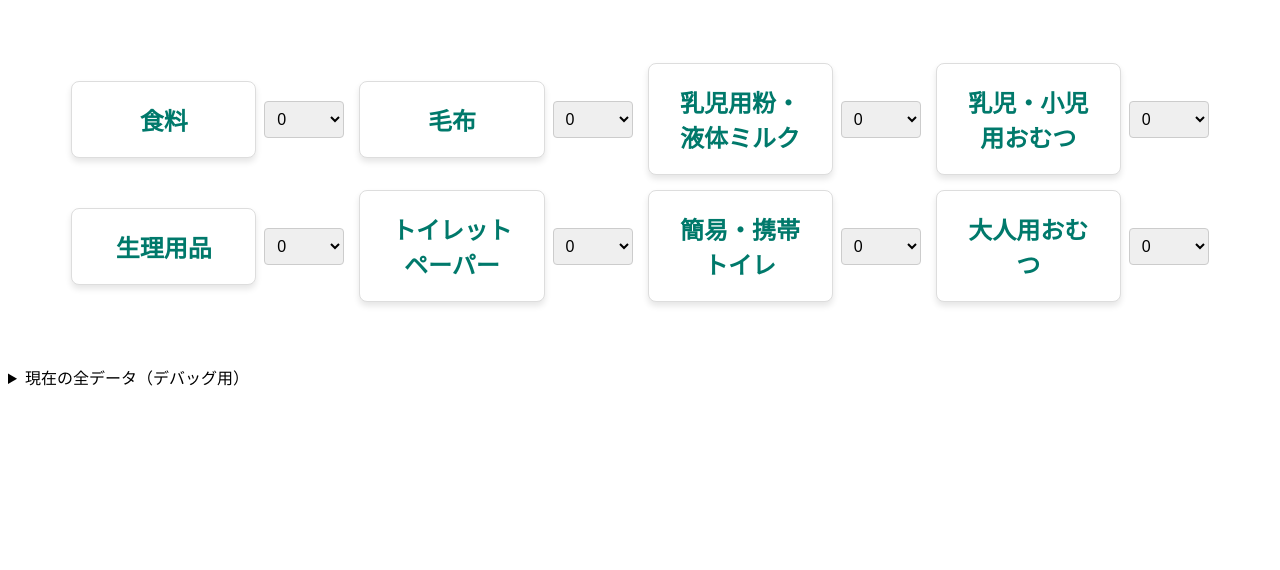
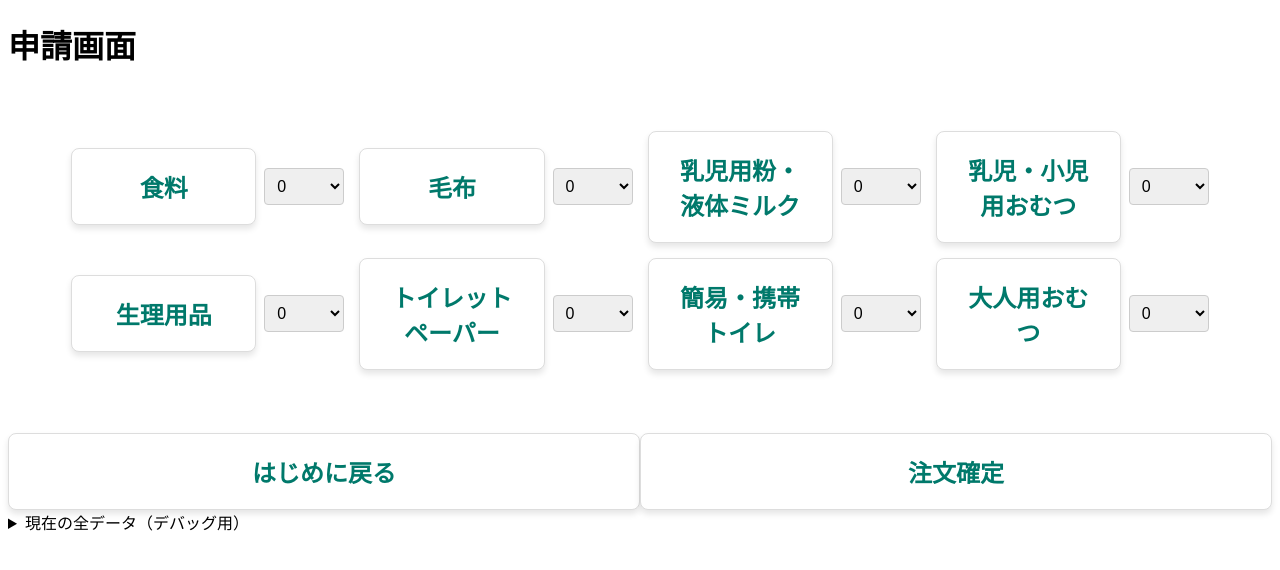
Before and after one commit to IBA-HOK/CoCoIRU, a SvelteKit app in the folder Svelte/: page /request in a window 1280 px wide. Shown: the top 570 px of the page. Built offline with nearby package versions, Linux system fonts and the light colour scheme.

Commit message:
下部ボタン追加

```diff
--- a/Svelte/src/lib/Button.svelte
+++ b/Svelte/src/lib/Button.svelte
@@ -15,7 +15,6 @@
       border-radius: 8px;
       transition: all 0.2s ease;
       box-shadow: 0 4px 6px rgba(0, 0, 0, 0.1);
-
       text-align: center;
       font-weight: bold;
       font-size: 1.5rem;
--- a/Svelte/src/routes/request/+page.svelte
+++ b/Svelte/src/routes/request/+page.svelte
@@ -1,4 +1,5 @@
 <script lang="ts">
+	import { goto } from '$app/navigation';
 	import Button from '$lib/Button.svelte';
 
 	// 申請物資のリスト
@@ -10,22 +11,28 @@
 		{ text: '生理用品', selectedValue: 0 },
 		{ text: 'トイレットペーパー', selectedValue: 0 },
 		{ text: '簡易・携帯トイレ', selectedValue: 0 },
-    { text: '大人用おむつ', selectedValue: 0 },
+		{ text: '大人用おむつ', selectedValue: 0 }
 	];
 
 	// 最大値は99
 	const maxQuantity = 100;
 
+	// ボタン
+	function homeButtonClick() {
+		goto('/');
+	}
+	function confirmButtonClick() {
+		goto('/confirm');
+	}
 </script>
 
+<h1>申請画面</h1>
 <div class="button-grid">
 	{#each items as item}
 		<div class="grid-item-container">
-
 			<Button text={item.text} on:click={() => console.log(item.text)} />
 
 			<select bind:value={item.selectedValue}>
-
 				{#each Array(maxQuantity) as _, i}
 					<option value={i}>
 						{i}
@@ -35,6 +42,10 @@
 		</div>
 	{/each}
 </div>
+<div class="request_footer">
+	<Button text="はじめに戻る" on:click={homeButtonClick} />
+	<Button text="注文確定" on:click={confirmButtonClick} />
+</div>
 
 <details>
 	<summary>現在の全データ（デバッグ用）</summary>
@@ -42,8 +53,6 @@
 </details>
 
 <style>
-  /* ... (style タグの中身は前回の回答から変更なし) ... */
-
 	.button-grid {
 		display: grid;
 		grid-template-columns: repeat(4, 1fr);
@@ -63,8 +72,15 @@
 		padding: 8px;
 		border-radius: 4px;
 		border: 1px solid #ccc;
-    flex-basis: 80px; /* 数値だけなので幅を少し狭く調整 */
+		flex-basis: 80px;
 	}
+
+	.request_footer {
+		display: flex;
+		justify-content: space-evenly;
+	}
+
+	/*  デバック用 */
 	pre {
 		background-color: #f4f4f4;
 		padding: 10px;
--- /dev/null
+++ b/Svelte/src/routes/request/confirm/+page.svelte
@@ -0,0 +1 @@
+<h1>申請確認画面</h1>
```
Lines whose indentation alone changed are shown as unchanged.
